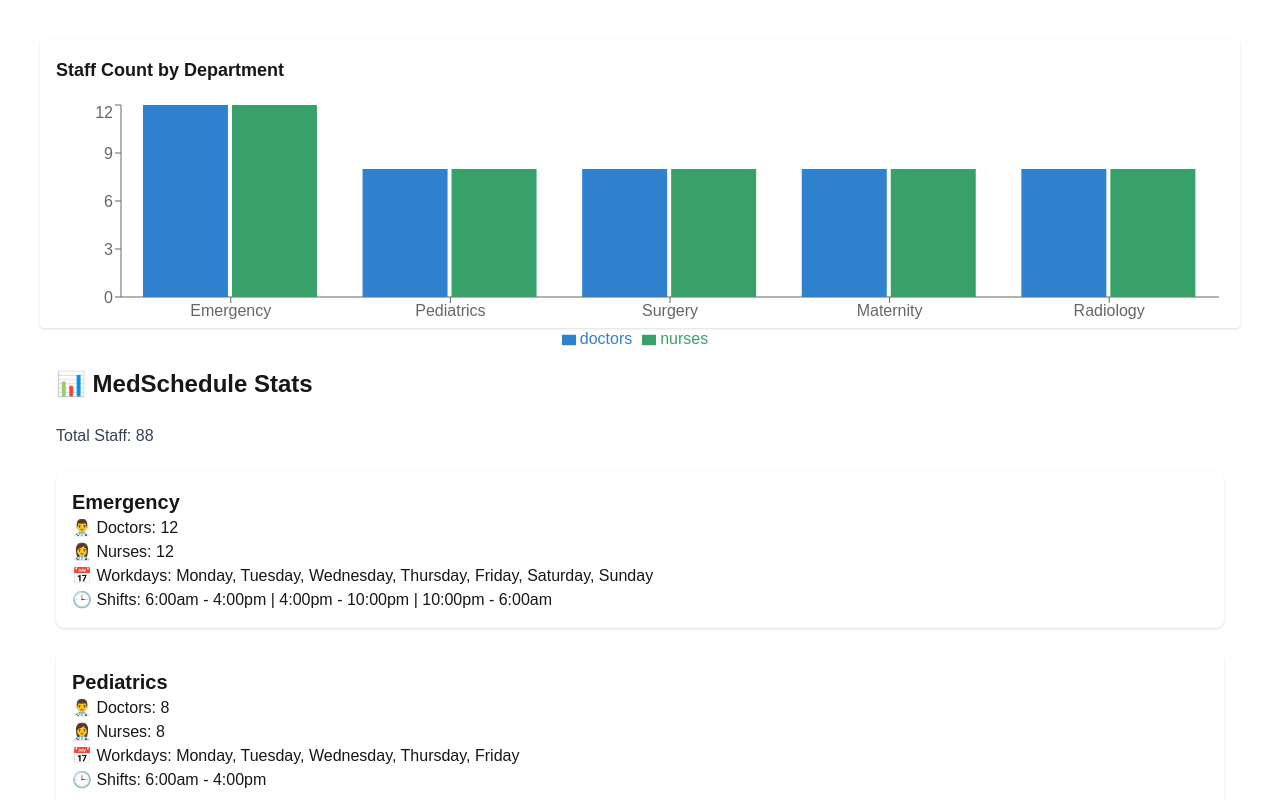
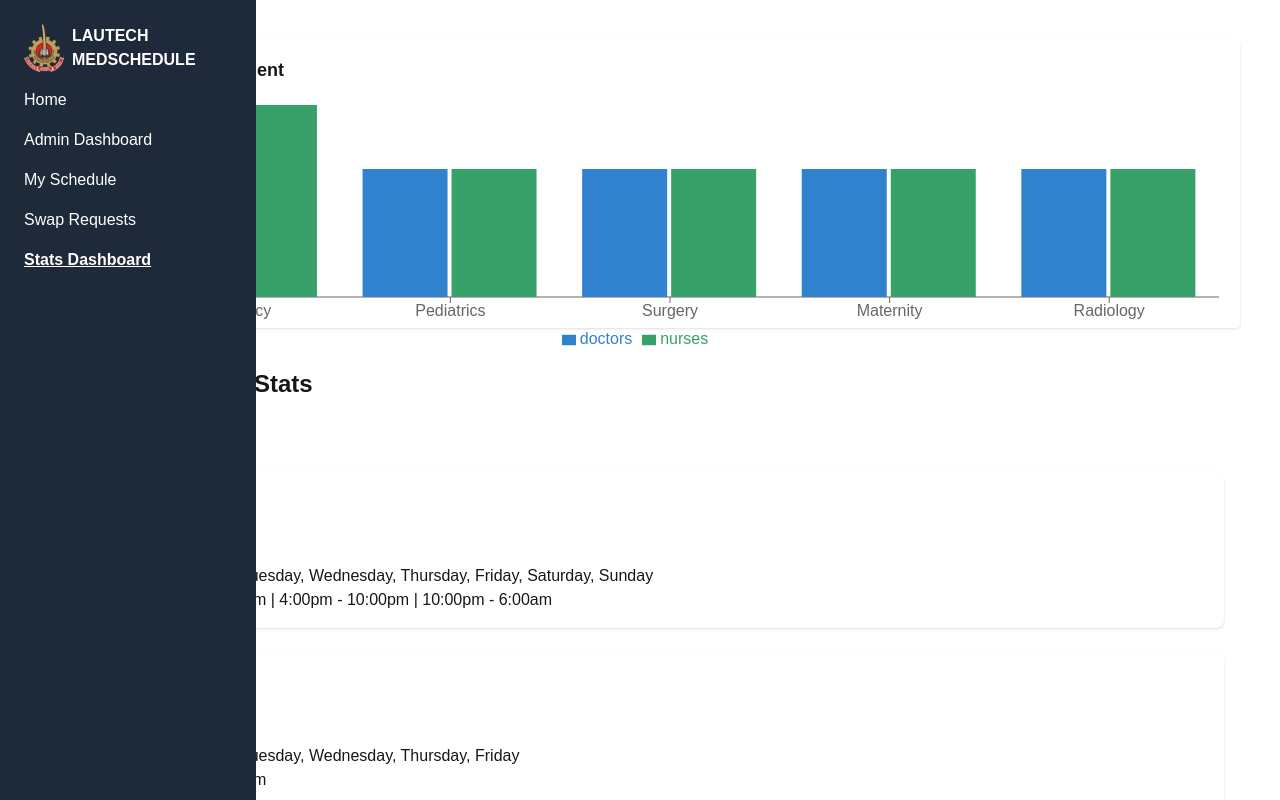
Before and after one commit to primyst/dentist-duty-scheduling-system, a Next.js app in the folder my-app/: page /stats in a window 1280 px wide. Shown: the top 800 px of the page. Built offline with nearby package versions, Linux system fonts and the light colour scheme.

Commit message:
Update page.tsx

```diff
--- a/my-app/src/app/stats/page.tsx
+++ b/my-app/src/app/stats/page.tsx
@@ -1,11 +1,15 @@
 import StatsPage from "@/components/Stats";
 import DepartmentStaffBarChart from "@/components/DepartmentStaffBarChart";
+import Sidebar from "@/components/Sidebar";
 
 export default function Stats() {
   return (
+   <div>
+    <Sidebar />
     <main className="space-y-6 p-4">
       <DepartmentStaffBarChart />
       <StatsPage />
     </main>
+   </div>
   );
 }
```
